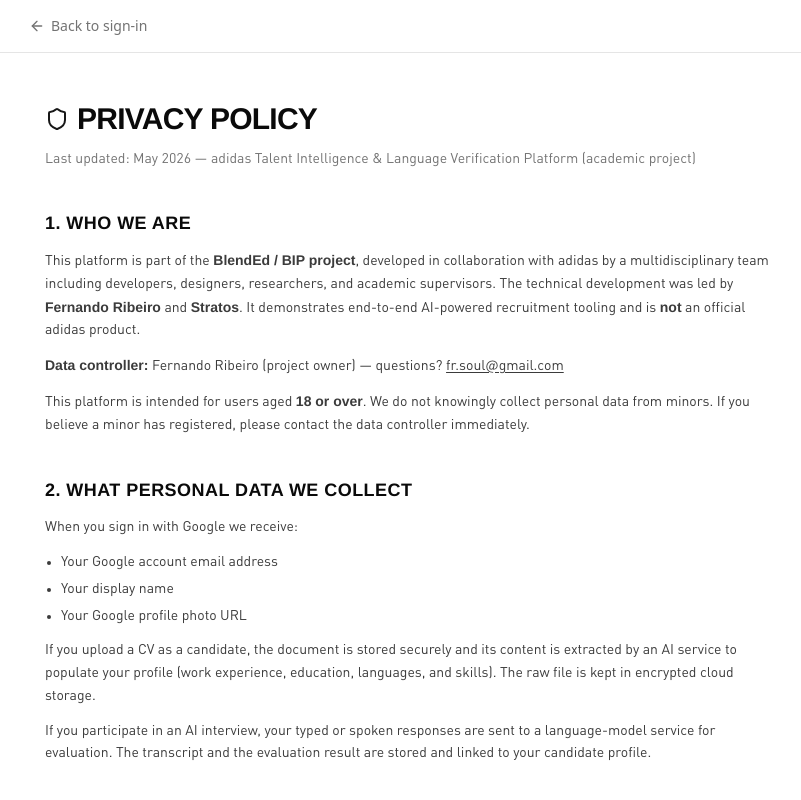
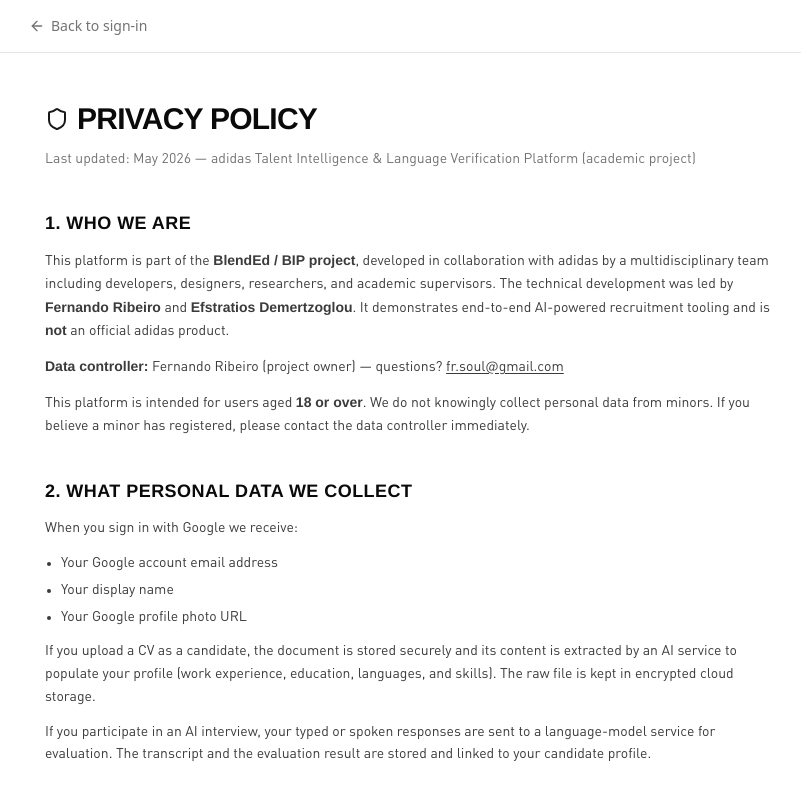
Before and after one commit to adidaspool7/AdidasPool, a Next.js app: page /privacy in a window 1280 px wide. Shown: the top 800 px of the page, without its empty margins (227-1028 px from the left). Built offline with nearby package versions, Linux system fonts and the light colour scheme; no server answers; a web font is replaced by a local one.

Commit message:
fix: full name Efstratios Demertzoglou in privacy policy

```diff
--- a/src/app/privacy/page.tsx
+++ b/src/app/privacy/page.tsx
@@ -49,7 +49,7 @@
             including developers, designers, researchers, and academic
             supervisors. The technical development was led by{" "}
             <strong>Fernando Ribeiro</strong> and{" "}
-            <strong>Stratos</strong>. It demonstrates end-to-end
+            <strong>Efstratios Demertzoglou</strong>. It demonstrates end-to-end
             AI-powered recruitment tooling and is{" "}
             <strong>not</strong> an official adidas product.
           </P>
```
